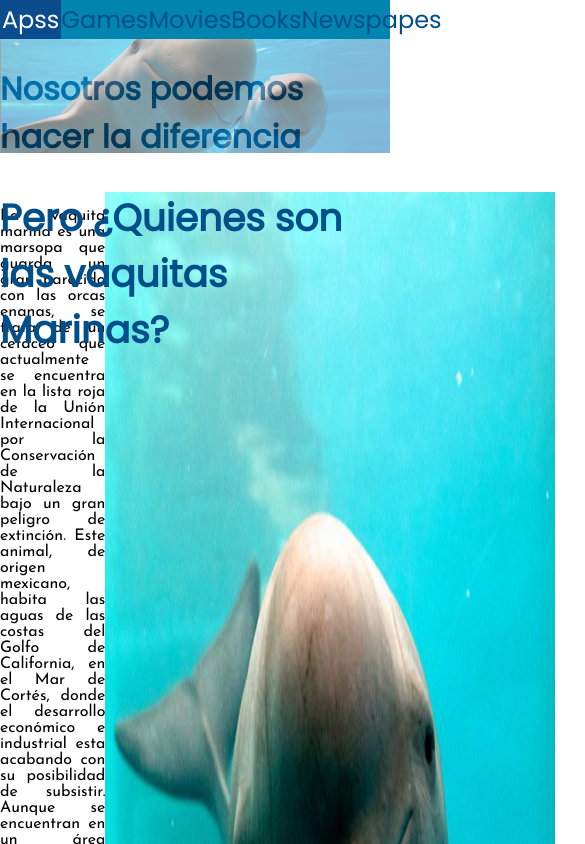
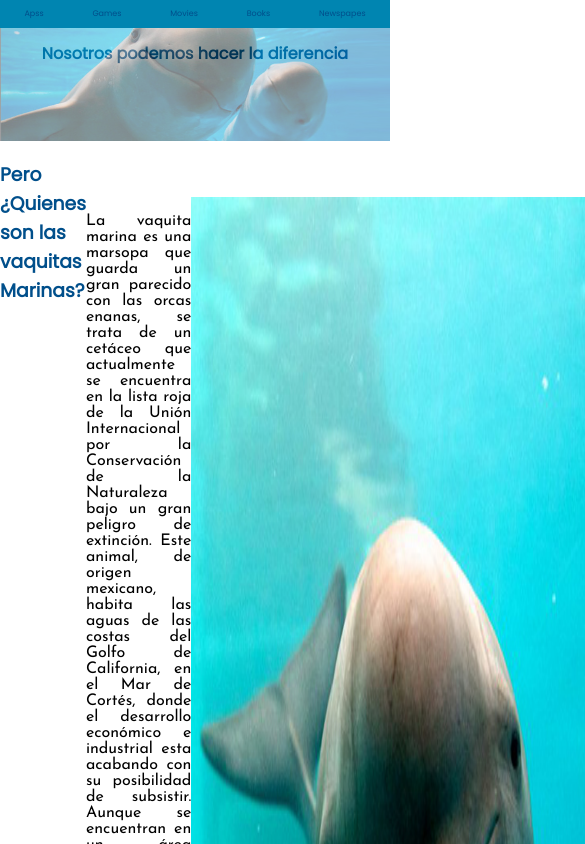
Before and after one commit to claussfrank/Vaquita_Marina_Responsive, a plain HTML site: page index.html in a window 390 px wide. Shown: the top 844 px of the page, 585 px wide, since content can reach past the window. Drawn offline with Linux system fonts and the light colour scheme.

Commit message:
Estructura la mitad de Responsive

```diff
--- a/assets/css/main.css
+++ b/assets/css/main.css
@@ -1,12 +1,16 @@
 body {
-  margin: 0;
+  width: 100%;
+  padding: 0;
+  margin: 0 auto;
 }
 header{
+  display: flex;
   width: 100%;
-  height: 20%;
+  height: 8%;
   background-color:#0085B1;
 }
 nav{
+  width: 100%;
   color:white;
   display: flex;
   justify-content: space-around;
@@ -15,15 +19,16 @@ nav{
 }
 a:link,a:visited{
   font-family: 'Poppins', sans-serif;
-  font-size: 1.5em;
+  font-size: .5em;
   color: #004F8B;
+  padding: 2%;
   text-decoration: none;
   display: inline-block;
 }
 a:hover,a:active{
   background-color:#0B4C8F;
   color: white;
-  padding:.5%;
+  padding:2%;
 }
 /*parte de  la  imagen con texto seccion1*/
 #imagen{
@@ -36,7 +41,7 @@ a:hover,a:active{
 h1{
   position:absolute;
   font-family: 'Poppins', sans-serif;
-  font-size: 2em;
+  font-size: 1em;
   color:#004F8B;
 }
 .vaquitaBack{
@@ -48,10 +53,22 @@ h1{
 #imagenTexto{
   width: 100%;
   display: flex;
-  justify-content: center;
+  justify-content: space-around;
 }
 .textoImagen{
   position:absolute;
+}
+/*parte de  la  imagenes con texto*/
+
+#contenidoTexto{
+  width: 100%;
+  display: flex;
+  justify-content: space-around;
+}
+.parrafod{
+  width: 100%;
+  display: flex;
+  flex-direction: row;
 }
 .primeraSeccionTexto,.segundaSeccionTexto{
   width: 100%;
@@ -70,7 +87,7 @@ p{
 }
 .titulo{
   font-family: 'Poppins', sans-serif;
-  font-size: 2em;
+  font-size: 1em;
   color:#004F8B;
   display: flex;
   justify-content: center;
@@ -84,7 +101,7 @@ p{
   background-color: #79C5FF;
 }
 .video{
-  width:560px;
+  width:80%;
   margin-top: 20%;
   margin-bottom: 20%;
 }
--- a/index.html
+++ b/index.html
@@ -4,6 +4,8 @@
     <meta charset="utf-8">
     <title>Pagina</title>
     <link rel="stylesheet" href="assets/css/main.css">
+    <link rel="stylesheet" href="assets/css/responsive.css">
+    <meta name="viewport" content="width=device-width, initial-scale=1.0">
     <link href="https://fonts.googleapis.com/css?family=Josefin+Sans|Poppins" rel="stylesheet">
   </head>
   <body id="body">
@@ -38,14 +40,17 @@
         <a href="#">Newspapes</a>
       </nav>
     </header>
+
     <section id="imagenTexto">
       <h1>Nosotros podemos  hacer  la  diferencia </h1>
       <img class="vaquitaBack" src="assets/img/vaquita_marina_1.jpg" alt="">
     </section>
+
     <section id="contenidoTexto">
       <div class="titulo">
-        <h3 class="textoImagen">Pero ¿Quienes  son  las vaquitas Marinas? </h3>
+        <h3>Pero ¿Quienes  son  las vaquitas Marinas? </h3>
       </div>
+      <div class="parrafos">
         <div class="primeraSeccionTexto">
           <p>La vaquita marina es una marsopa que guarda un gran parecido con las orcas enanas, se trata de un cetáceo que actualmente se encuentra en la lista roja de la Unión Internacional por la Conservación de la Naturaleza bajo un gran peligro de extinción.
             Este animal, de origen mexicano, habita las aguas de las costas del Golfo de California, en el Mar de Cortés, donde el desarrollo económico e industrial esta acabando con su posibilidad de subsistir.
@@ -59,7 +64,9 @@
             Hace un año el presidente Enrique Peña Nieto decretó la prohibición de algunos métodos de pesca que amenazan a la Vaquita, sin embargo, ¡sólo durante marzo de este año se encontraron 3 ejemplares muertos! Lo que quiere decir que es necesario redoblar los esfuerzos para su protección.
             Cuando firmas, envías una carta para exigir al gobierno que cumpla con las tareas de implementar nuevas artes de pesca para que los pescadores puedan continuar con su trabajo, llevando sustento a sus hogares en armonía con las especies que habitan el Alto Golfo de California. También buscamos la prohibición permanente del uso de redes de enmalle y que se aumente la vigilancia en el perímetro establecido en el Programa de Conservación de la Vaquita Marina.</p>
         </div>
+    </div>
     </section>
+
     <section id="video">
       <div class="titulo">
         <h3 class="textoImagen">Video</h3>
```
Lines whose indentation alone changed are shown as unchanged.
